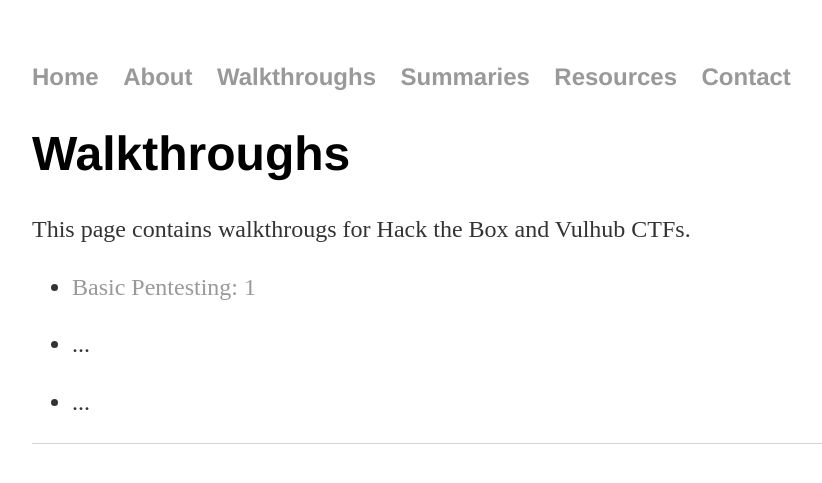
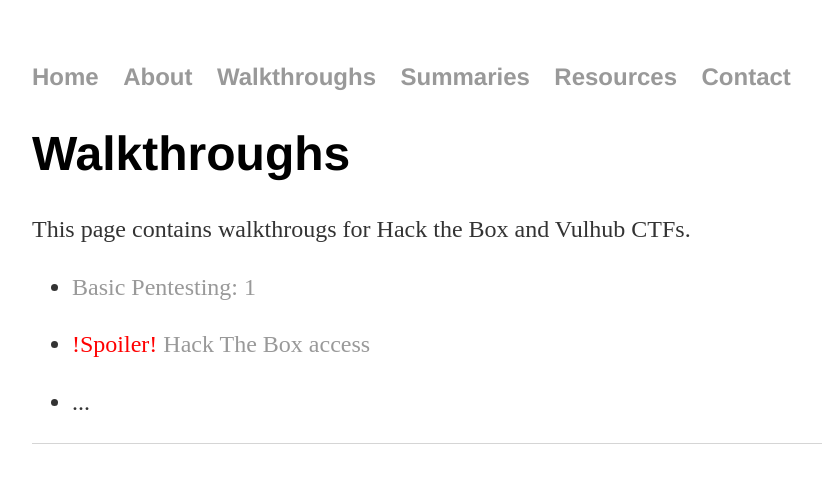
Before and after one commit to jsom1/jsom1.github.io, a Jekyll site: the page built from walkthroughs/index.html, in a window 1280 px wide. Shown: the top 483 px of the page, without its empty margins (160-982 px from the left). Built offline with Jekyll 4.4.1, drawn with Linux system fonts in a browser that asks for light colours.

Commit message:
Update index.html

```diff
--- a/walkthroughs/index.html
+++ b/walkthroughs/index.html
@@ -12,7 +12,7 @@ title: Walkthroughs
 	<p><ul><li><a href="/_walkthroughs/basicpentest">Basic Pentesting: 1</a><br>
 		</li></p>
 
-	<p><li>...
+	<p><li><a href="/_walkthroughs/htbaccess"><span style="color:red;">!Spoiler!</span> Hack The Box access</a><br>
 		</li></p>
 
 	<p><li>...
```
